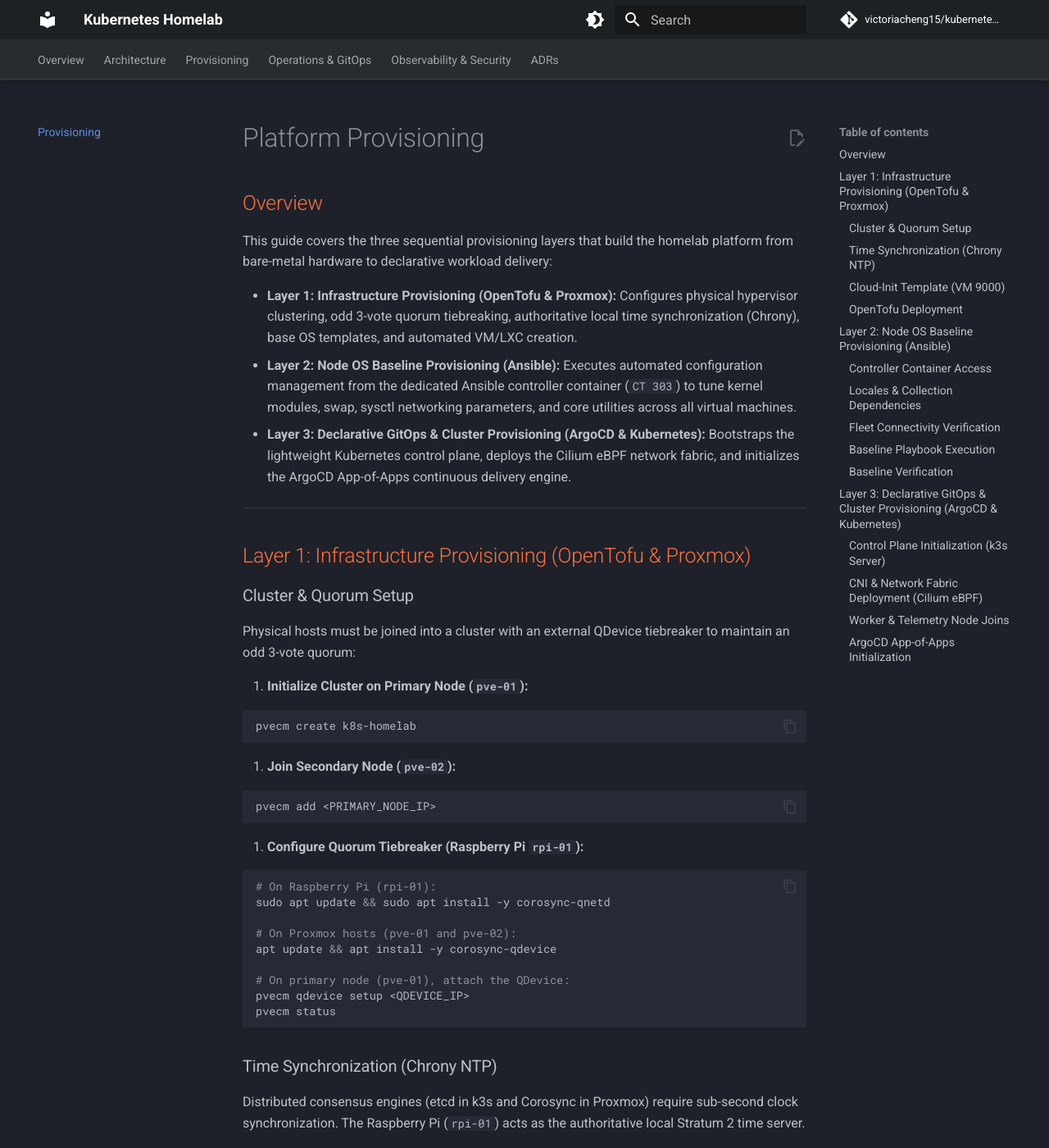
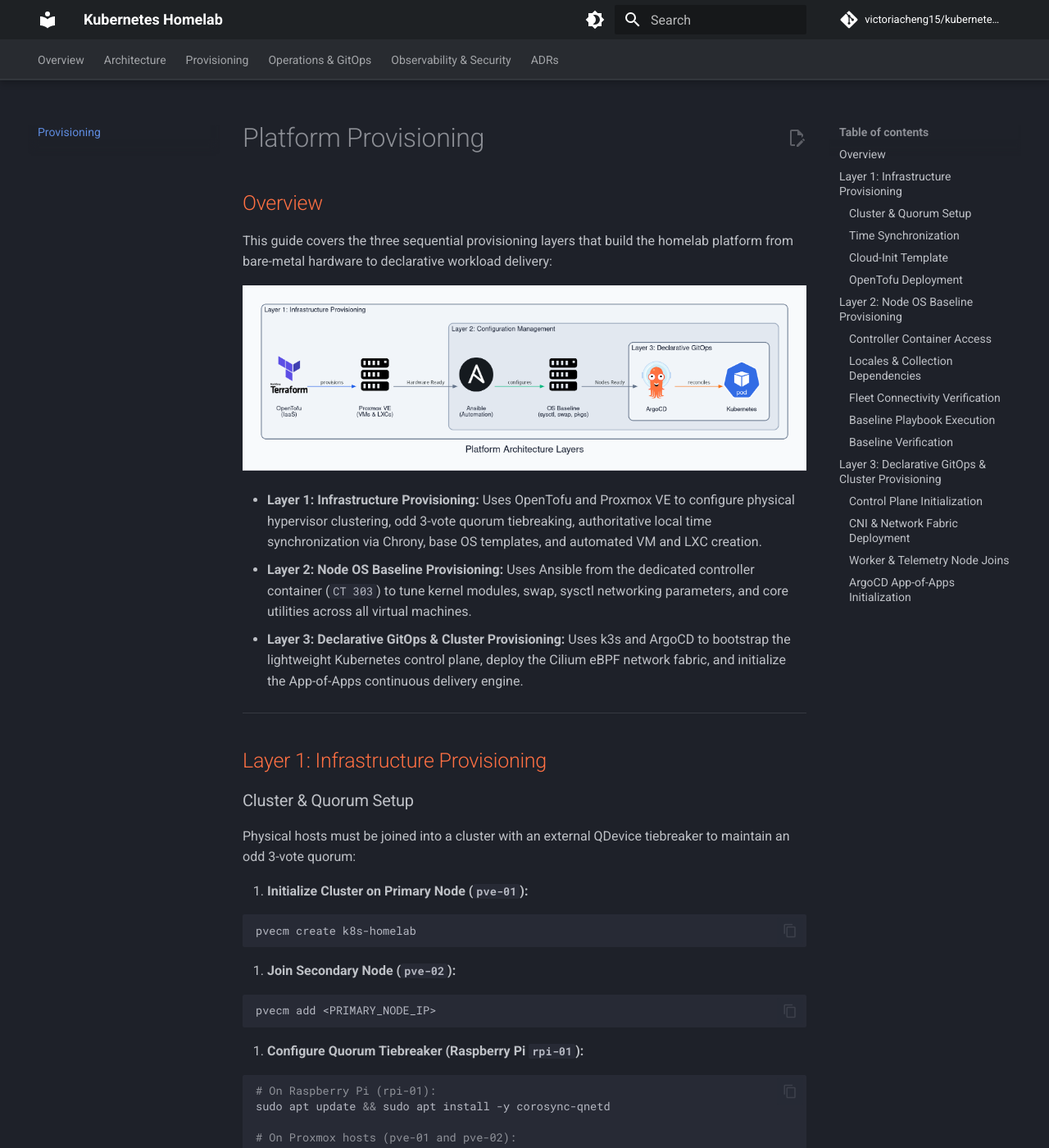
Before and after one commit to victoriacheng15/kubernetes-homelab, an MkDocs documentation site: the page built from docs/provisioning.md, in a window 1280 px wide and 1400 px high. Shown: the whole window at 82% size. Built offline with MkDocs 1.6.1 and Material for MkDocs 9.7.7, drawn with Linux system fonts in a browser that asks for light colours; comment, search, counter and statistics services are not loaded; some of the changed text lies outside the part shown.

Commit message:
feat(platform): support pi os updates and refine provisioning guide (#16)

````diff
--- a/docs/provisioning.md
+++ b/docs/provisioning.md
@@ -4,13 +4,15 @@
 
 This guide covers the three sequential provisioning layers that build the homelab platform from bare-metal hardware to declarative workload delivery:
 
-- **Layer 1: Infrastructure Provisioning (OpenTofu & Proxmox):** Configures physical hypervisor clustering, odd 3-vote quorum tiebreaking, authoritative local time synchronization (Chrony), base OS templates, and automated VM/LXC creation.
-- **Layer 2: Node OS Baseline Provisioning (Ansible):** Executes automated configuration management from the dedicated Ansible controller container (`CT 303`) to tune kernel modules, swap, sysctl networking parameters, and core utilities across all virtual machines.
-- **Layer 3: Declarative GitOps & Cluster Provisioning (ArgoCD & Kubernetes):** Bootstraps the lightweight Kubernetes control plane, deploys the Cilium eBPF network fabric, and initializes the ArgoCD App-of-Apps continuous delivery engine.
+![Platform Architecture Layers](assets/platform-layers.png)
+
+- **Layer 1: Infrastructure Provisioning:** Uses OpenTofu and Proxmox VE to configure physical hypervisor clustering, odd 3-vote quorum tiebreaking, authoritative local time synchronization via Chrony, base OS templates, and automated VM and LXC creation.
+- **Layer 2: Node OS Baseline Provisioning:** Uses Ansible from the dedicated controller container (`CT 303`) to tune kernel modules, swap, sysctl networking parameters, and core utilities across all virtual machines.
+- **Layer 3: Declarative GitOps & Cluster Provisioning:** Uses k3s and ArgoCD to bootstrap the lightweight Kubernetes control plane, deploy the Cilium eBPF network fabric, and initialize the App-of-Apps continuous delivery engine.
 
 ---
 
-## Layer 1: Infrastructure Provisioning (OpenTofu & Proxmox)
+## Layer 1: Infrastructure Provisioning
 
 ### Cluster & Quorum Setup
 
@@ -93,9 +95,9 @@
    chronyc sources -v
    ```
 
-### Cloud-Init Template (VM 9000)
+### Cloud-Init Template
 
-Create the Ubuntu 24.04 Server template on local hypervisor storage:
+Create the Ubuntu 24.04 Server template (VM 9000) on local hypervisor storage:
 
 1. Download the official cloud image.
 2. Initialize VM 9000 and import disk to `local-lvm`.
@@ -138,9 +140,9 @@
 
 ---
 
-## Layer 2: Node OS Baseline Provisioning (Ansible)
+## Layer 2: Node OS Baseline Provisioning
 
-Before bootstrapping Kubernetes, all VM nodes must have active swap disabled, kernel networking modules loaded, and sysctl packet forwarding rules applied. This baseline tuning is automated via the dedicated Ansible controller container (`CT 303` on `pve-01`).
+Before bootstrapping Kubernetes, all VM nodes must have active swap disabled, kernel networking modules loaded, and sysctl packet forwarding rules applied. This baseline tuning is automated using Ansible from the dedicated controller container (`CT 303` on `pve-01`).
 
 ### Controller Container Access
 
@@ -212,15 +214,15 @@
 
 ---
 
-## Layer 3: Declarative GitOps & Cluster Provisioning (ArgoCD & Kubernetes)
+## Layer 3: Declarative GitOps & Cluster Provisioning
 
-Once the physical hypervisors are clustered (Layer 1) and all virtual machine OS baselines are hardened (Layer 2), the final tier provisions the Kubernetes platform and its declarative GitOps delivery engine.
+Once the physical hypervisors are clustered (Layer 1) and all virtual machine OS baselines are hardened (Layer 2), the final tier provisions the Kubernetes platform using k3s and ArgoCD as its declarative GitOps delivery engine.
 
-### Control Plane Initialization (k3s Server)
+### Control Plane Initialization
 
-*Placeholder for control plane bootstrapping with embedded etcd on `k8s-cp-01`.*
+*Placeholder for control plane bootstrapping with embedded etcd on `k8s-cp-01` using k3s Server.*
 
-### CNI & Network Fabric Deployment (Cilium eBPF)
+### CNI & Network Fabric Deployment
 
 *Placeholder for Cilium CNI installation with Hubble observability.*
 
````
Also changed, not shown: other parts of docs/provisioning.md (+2 -2 lines), 2 other files.
